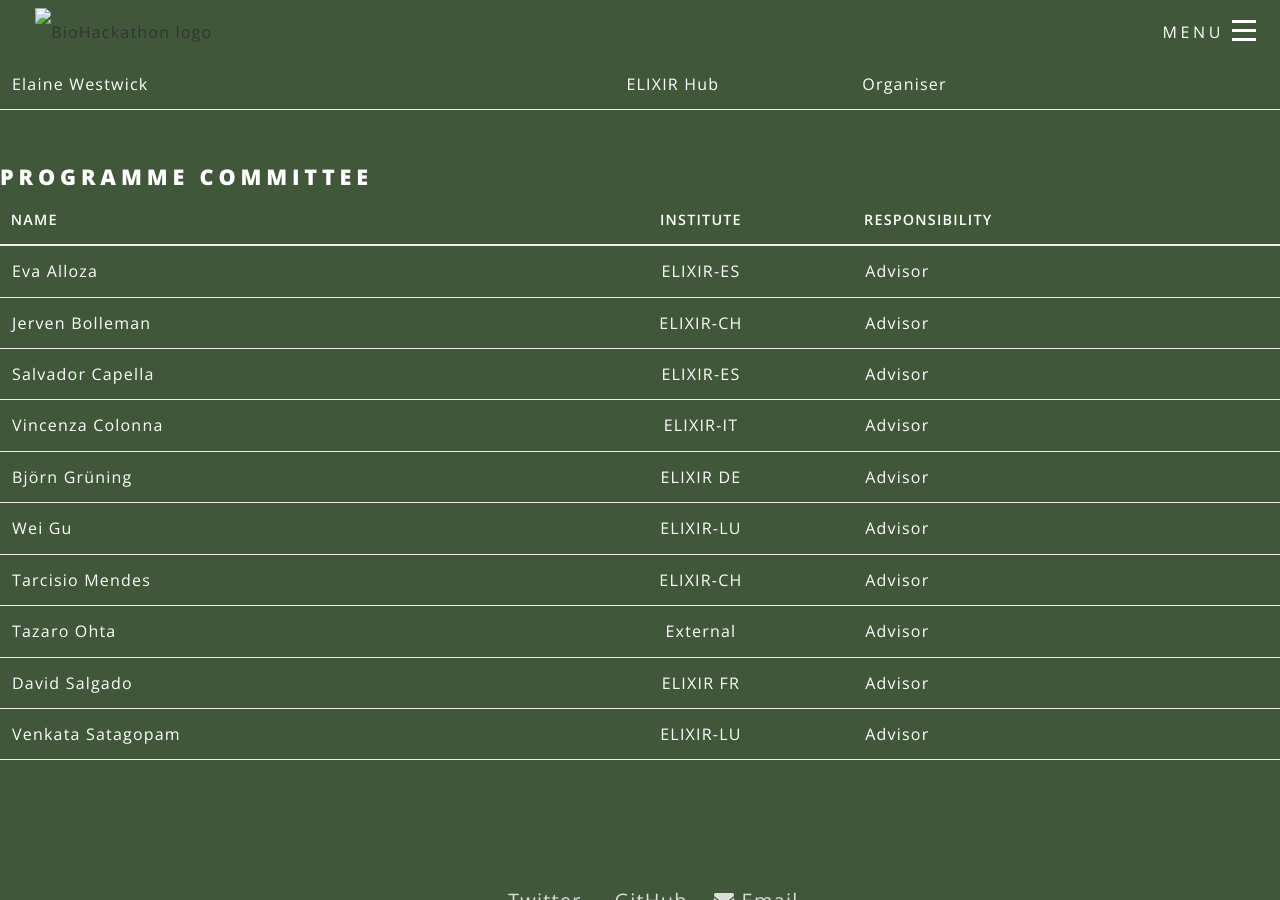
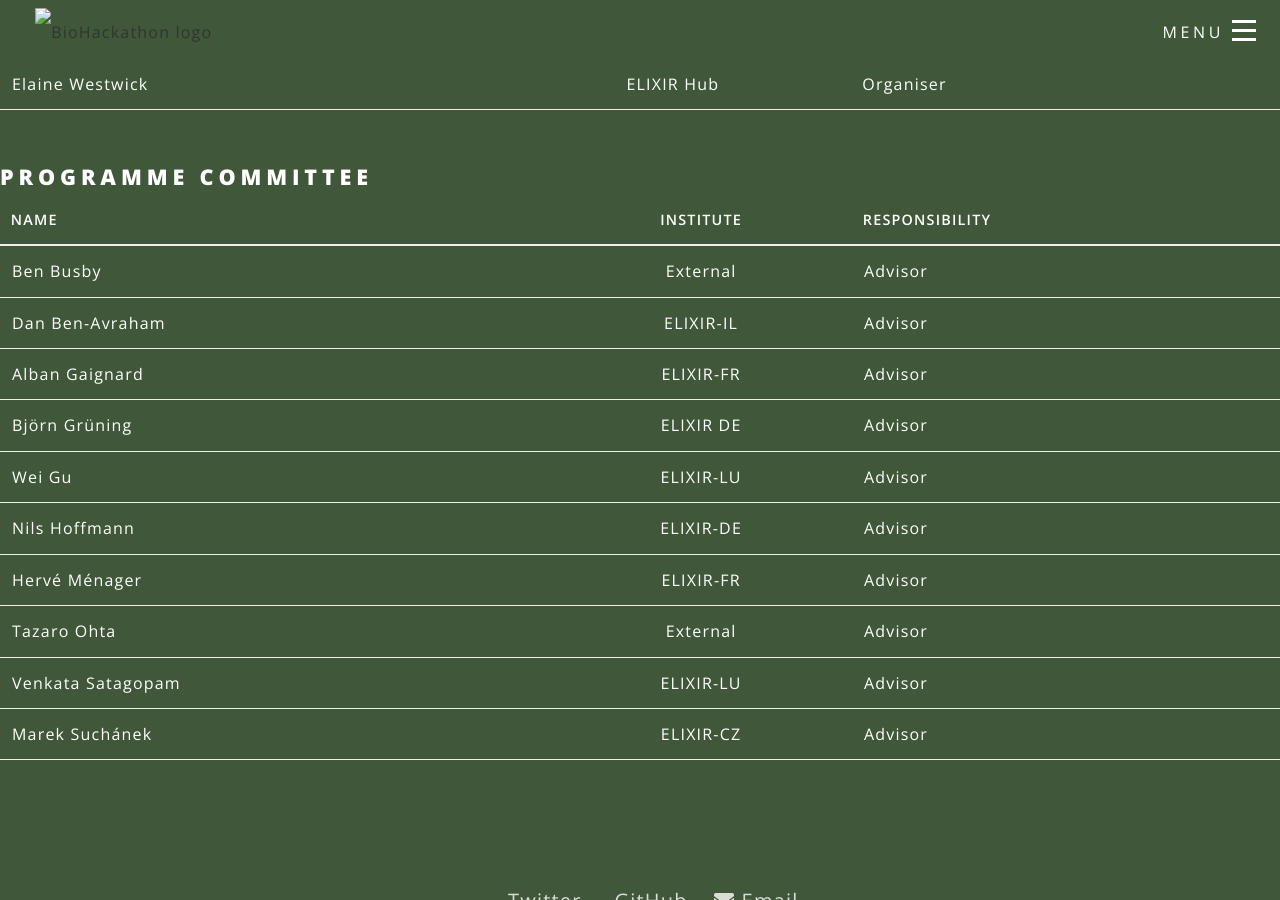
Before and after one commit to elixir-europe/biohackathon-europe-2022, a Jekyll site: the page built from _committee/updated committee-1.md, in a window 1280 px wide and 900 px high, scrolled down 463 px. Built offline with Jekyll 4.4.1, drawn with Linux system fonts in a browser that asks for light colours; nearby versions of some CDN libraries.

Commit message:
Updating the Programme Committee

```diff
--- a/_committee/updated committee-1.md
+++ b/_committee/updated committee-1.md
@@ -20,13 +20,13 @@
 
 |**NAME**|**INSTITUTE**|**RESPONSIBILITY**|
 |:---------------------|:----------------:|:----------|
-| Eva Alloza                 | ELIXIR-ES   | Advisor    |
-| Jerven Bolleman            | ELIXIR-CH   | Advisor    |
-| Salvador Capella           | ELIXIR-ES   | Advisor    |
-| Vincenza Colonna           | ELIXIR-IT   | Advisor    |
+| Ben Busby                  | External    | Advisor    |
+| Dan Ben-Avraham            | ELIXIR-IL   | Advisor    |
+| Alban Gaignard             | ELIXIR-FR   | Advisor    |
 | Björn Grüning              | ELIXIR DE   | Advisor    |
 | Wei Gu                     | ELIXIR-LU   | Advisor    |
-| Tarcisio Mendes            | ELIXIR-CH   | Advisor    |
+| Nils Hoffmann              | ELIXIR-DE   | Advisor    |
+| Hervé Ménager              | ELIXIR-FR   | Advisor    |
 | Tazaro Ohta                | External    | Advisor    |
-| David Salgado              | ELIXIR FR   | Advisor    |
 | Venkata Satagopam          | ELIXIR-LU   | Advisor    |
+| Marek Suchánek             | ELIXIR-CZ   | Advisor    |
```
